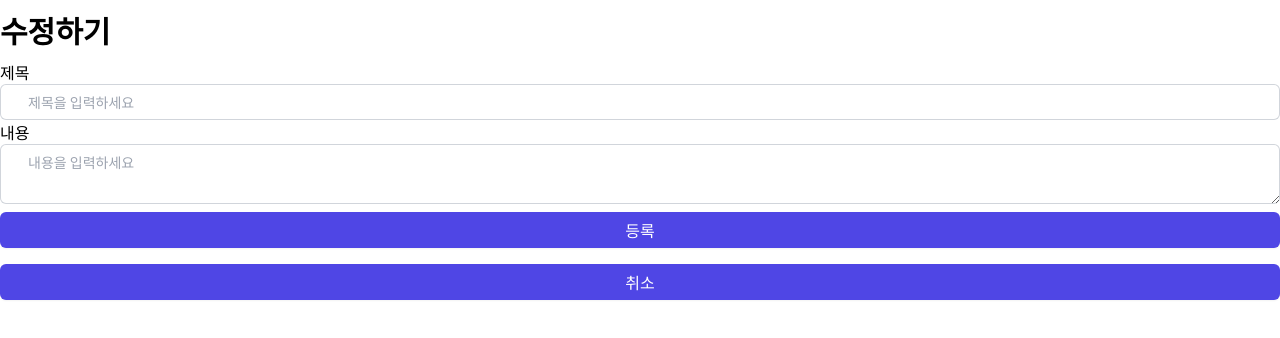
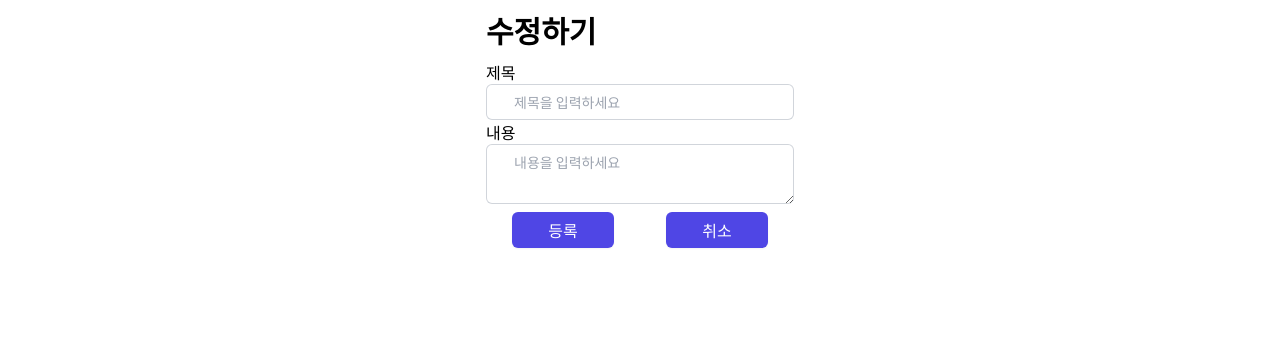
Before and after one commit to hyoni-ch/next-todoapp, a Next.js app: page /post/1/update in a window 1280 px wide. Shown: the top 338 px of the page. Built offline with nearby package versions, Linux system fonts and the light colour scheme.

Commit message:
a tag css block

```diff
--- a/src/app/post/[postId]/page.tsx
+++ b/src/app/post/[postId]/page.tsx
@@ -15,7 +15,7 @@ export default async function postIdPage({
   const replys = await getReply();
 
   return (
-    <div className="max-w-screen-md">
+    <div className="flex flex-col max-w-screen-md rounded-md border p-10 m-10 mx-auto">
       <PostDetail post={post} />
       <ReplyInput post={post} />
       <ReplyList post={post} replys={replys} />
--- a/src/app/post/components/PostCreate.tsx
+++ b/src/app/post/components/PostCreate.tsx
@@ -47,7 +47,7 @@ export default function PostCreate({
   // };
 
   return (
-    <div>
+    <div className="mx-auto max-w-max">
       <h1 className="text-3xl font-bold my-3">
         {isPostId ? "수정하기" : "글쓰기"}
       </h1>
@@ -65,14 +65,17 @@ export default function PostCreate({
           className="block w-full rounded-md py-1.5 pl-7 pr-20 text-gray-900 ring-1 ring-inset ring-gray-300 placeholder:text-gray-400 sm:text-sm sm:leading-6 "
           placeholder="내용을 입력하세요"
         />
-        <button className="flex w-full justify-center rounded-md bg-indigo-600 px-3 py-1.5 leading-6 text-white shadow-sm hover:bg-indigo-500 my-2">
-          등록
-        </button>
-        <Link href={"/post"}>
-          <button className="flex w-full justify-center rounded-md bg-indigo-600 px-3 py-1.5 leading-6 text-white shadow-sm hover:bg-indigo-500 my-2">
-            취소
+        <div className="flex justify-around mt-2">
+          <button className="w-1/3 rounded-md bg-indigo-600 px-3 py-1.5 leading-6 text-white shadow-sm hover:bg-indigo-500">
+            등록
           </button>
-        </Link>
+
+          <button className="w-1/3 rounded-md bg-indigo-600 px-3 py-1.5 leading-6 text-white shadow-sm hover:bg-indigo-500">
+            <Link href={"/post"} className="block w-full">
+              취소
+            </Link>
+          </button>
+        </div>
       </form>
     </div>
   );
--- a/src/app/post/components/PostDetail.tsx
+++ b/src/app/post/components/PostDetail.tsx
@@ -23,7 +23,7 @@ export default function PostDetail({ post }: PostProps) {
   }
 
   return (
-    <div className="flex flex-col">
+    <div className="">
       <div className="">
         <div className="text-2xl">제목</div>
         <div className="">{post.title}</div>
@@ -33,8 +33,8 @@ export default function PostDetail({ post }: PostProps) {
           {post.createdAt.toLocaleString()} 작성됨
         </div>
 
-        <div className="float-right">
-          <div>
+        <div className="">
+          <div className="flex justify-end">
             <button className="mr-1 hover:text-indigo-700">
               <Link href={`/post/${post.id}/update`}>수정</Link>
             </button>
@@ -52,9 +52,13 @@ export default function PostDetail({ post }: PostProps) {
             </button>
           </div>
 
-          <Link className="float-right" href={`/post`}>
-            <button>목록</button>
-          </Link>
+          <div className="flex justify-end">
+            <button className="">
+              <Link className="block w-full" href={`/post`}>
+                목록
+              </Link>
+            </button>
+          </div>
         </div>
       </div>
     </div>
--- a/src/app/post/components/PostList.tsx
+++ b/src/app/post/components/PostList.tsx
@@ -5,15 +5,14 @@ export default async function PostList() {
   const posts = await getAllPosts();
 
   return (
-    <div className="">
-      <h1 className="my-5 text-xl">게시판</h1>
-      <ul className="grid grid-cols-2 font-bold text-lg">
+    <div className="mt-5">
+      <ul className="grid grid-cols-2 gap-10 font-bold text-lg">
         <li className="">제목</li>
         <li className="">날짜</li>
       </ul>
 
       {posts?.map((post) => (
-        <ul key={post.id} className="grid grid-cols-2  mt-1">
+        <ul key={post.id} className="grid grid-cols-2 gap-10 mt-1">
           <li className="">
             <Link href={`/post/${post.id}`}>{post.title}</Link>
           </li>
--- a/src/app/post/page.tsx
+++ b/src/app/post/page.tsx
@@ -8,9 +8,12 @@ export default async function postPage() {
         Home
       </h1>
       <div className="flex flex-col border rounded-md p-7 mt-10">
-        <div className="flex justify-end">
-          <button className="bg-blue-500 hover:bg-blue-700 text-white py-2 px-4 rounded w-fit ">
-            <Link href={`/post/create`}>글쓰기</Link>
+        <div className="flex justify-between items-center">
+          <h1 className="my-5 text-2xl font-bold">게시판</h1>
+          <button className="bg-blue-500 hover:bg-blue-700 text-white py-2 px-4 rounded">
+            <Link href={`/post/create`} className="block w-full">
+              글쓰기
+            </Link>
           </button>
         </div>
 
```
Also changed, not shown: 1 other file (tests, documents, lock files or other folders).
